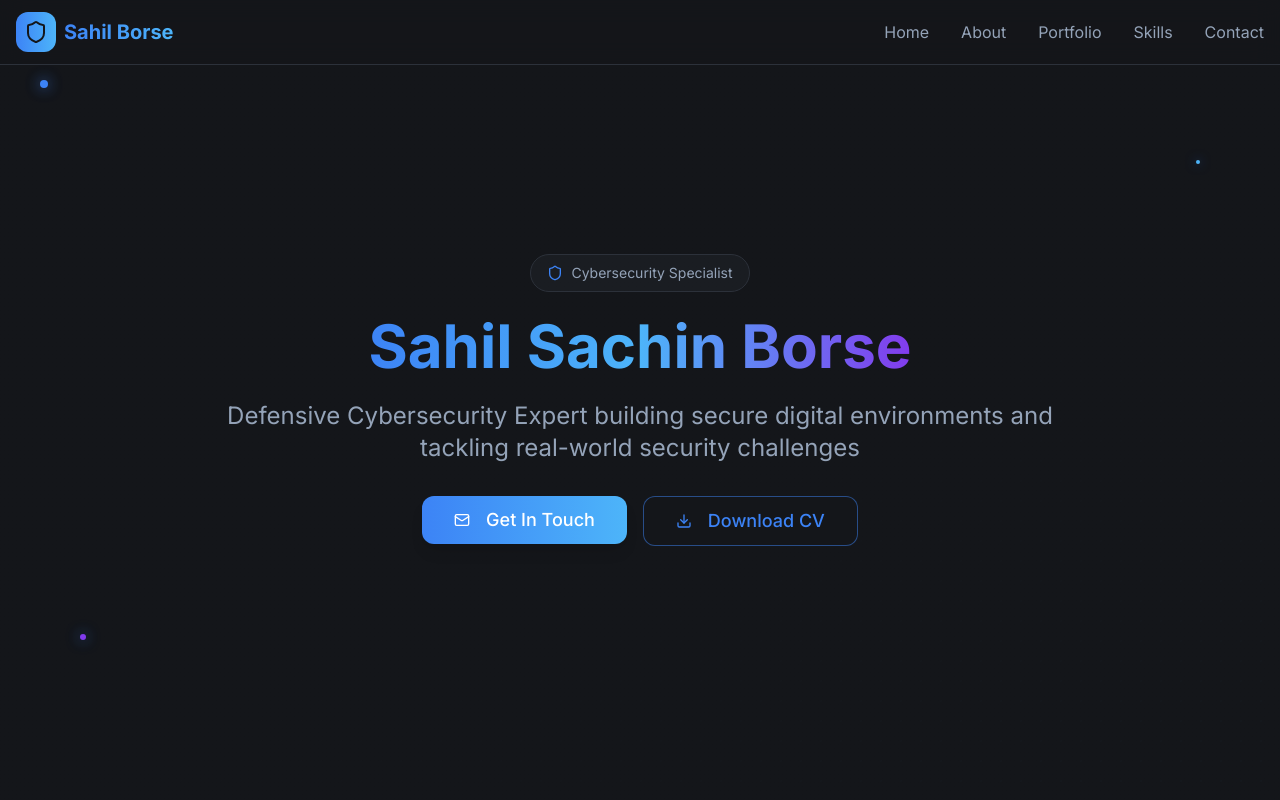
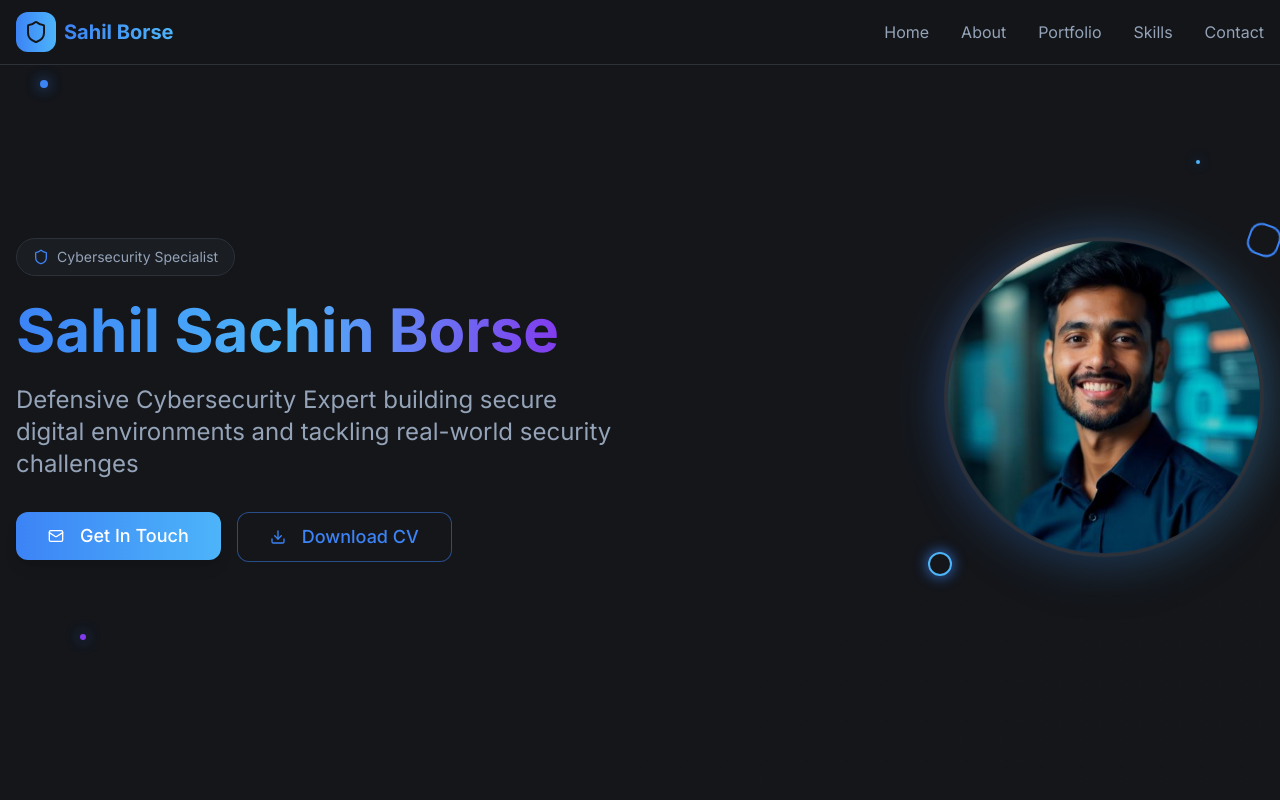
Before and after one commit to Nucl3arAt0m/blue-team-fortress, a React (Vite) app: page / in a window 1280 px wide. Shown: the top 800 px of the page. Built offline with nearby package versions, Linux system fonts and the light colour scheme.

Commit message:
Reverted to commit 03c989b660c59818b9ff9d95ad0353b22795c3d9

```diff
--- a/src/components/Hero.tsx
+++ b/src/components/Hero.tsx
@@ -1,5 +1,6 @@
 import { Button } from "@/components/ui/button";
 import { Shield, Download, Mail } from "lucide-react";
+import sahilPortrait from "@/assets/sahil-portrait.jpg";
 
 const Hero = () => {
   const scrollToContact = () => {
@@ -20,9 +21,9 @@ const Hero = () => {
       <div className="absolute bottom-40 left-20 w-1.5 h-1.5 bg-cyber-tertiary rounded-full pulse-glow" style={{ animationDelay: "2s" }}></div>
 
       <div className="container mx-auto px-4 relative z-10">
-        <div className="flex items-center justify-center">
+        <div className="grid lg:grid-cols-2 gap-12 items-center">
           {/* Text Content */}
-          <div className="text-center max-w-4xl">
+          <div className="text-center lg:text-left">
             <div className="inline-flex items-center space-x-2 mb-6 px-4 py-2 bg-secondary/50 rounded-full border border-border">
               <Shield className="h-4 w-4 text-primary" />
               <span className="text-sm text-muted-foreground">Cybersecurity Specialist</span>
@@ -38,24 +39,40 @@ const Hero = () => {
               Defensive Cybersecurity Expert building secure digital environments and tackling real-world security challenges
             </p>
 
-            <div className="flex flex-col sm:flex-row gap-4 justify-center">
+            <div className="flex flex-col sm:flex-row gap-4 justify-center lg:justify-start">
               <Button
                 onClick={scrollToContact}
-                className="bg-gradient-to-r from-primary to-accent hover:from-primary/90 hover:to-accent/90 text-white px-8 py-6 text-lg rounded-lg shadow-lg hover:-translate-y-1 transition-transform ease-in-out"
+                className="bg-gradient-to-r from-primary to-accent hover:from-primary/90 hover:to-accent/90 text-white px-8 py-6 text-lg rounded-lg shadow-lg hover:shadow-cyber transition-all duration-300"
               >
                 <Mail className="mr-2 h-5 w-5" />
                 Get In Touch
               </Button>
 
-              <a href="https://drive.google.com/file/d/1bkQMr-QY2F3T9E54TaspO7znytynRTr1/view?usp=drive_link" download>
               <Button
                 variant="outline"
-    className="border-primary/50 text-primary hover:bg-primary/10 px-8 py-6 text-lg rounded-lg transition-transform duration-300 ease-in-out hover:-translate-y-1"
+                className="border-primary/50 text-primary hover:bg-primary/10 px-8 py-6 text-lg rounded-lg"
               >
                 <Download className="mr-2 h-5 w-5" />
                 Download CV
               </Button>
-</a>
+            </div>
+          </div>
+
+          {/* Profile Image */}
+          <div className="flex justify-center lg:justify-end">
+            <div className="relative">
+              <div className="absolute inset-0 bg-gradient-to-r from-primary to-accent rounded-full blur-xl opacity-30 animate-pulse"></div>
+              <div className="relative w-80 h-80 rounded-full border-4 border-gradient-to-r from-primary to-accent overflow-hidden shadow-2xl float-animation">
+                <img
+                  src={sahilPortrait}
+                  alt="Sahil Sachin Borse - Cybersecurity Specialist"
+                  className="w-full h-full object-cover"
+                />
+              </div>
+
+              {/* Cyber accent elements */}
+              <div className="absolute -top-4 -right-4 w-8 h-8 border-2 border-primary rounded-lg rotate-45 animate-spin"></div>
+              <div className="absolute -bottom-4 -left-4 w-6 h-6 border-2 border-accent rounded-full pulse-glow"></div>
             </div>
           </div>
         </div>
--- a/src/components/Navigation.tsx
+++ b/src/components/Navigation.tsx
@@ -13,21 +13,10 @@ const Navigation = () => {
     { name: "Contact", href: "#contact" },
   ];
 
-  // const scrollToSection = (href: string) => {
-  //   const element = document.querySelector(href);
-  //   if (element) {
-  //     element.scrollIntoView({ behavior: "smooth" });
-  //   }
-  //   setIsOpen(false);
-  // };
   const scrollToSection = (href: string) => {
-    if (href === "#home") {
-      window.scrollTo({ top: 0, behavior: "smooth" });
-    } else {
-      const element = document.querySelector(href);
-      if (element) {
-        element.scrollIntoView({ behavior: "smooth" });
-      }
+    const element = document.querySelector(href);
+    if (element) {
+      element.scrollIntoView({ behavior: "smooth" });
     }
     setIsOpen(false);
   };
@@ -41,10 +30,7 @@ const Navigation = () => {
             <div className="p-2 bg-gradient-to-r from-primary to-accent rounded-lg">
               <Shield className="h-6 w-6 text-primary-foreground" />
             </div>
-            <span
-              className="text-xl font-bold bg-gradient-to-r from-primary to-accent bg-clip-text text-transparent cursor-pointer"
-              onClick={() => scrollToSection("#home")}
-            >
+            <span className="text-xl font-bold bg-gradient-to-r from-primary to-accent bg-clip-text text-transparent">
               Sahil Borse
             </span>
           </div>
```
Lines whose indentation alone changed are shown as unchanged.
